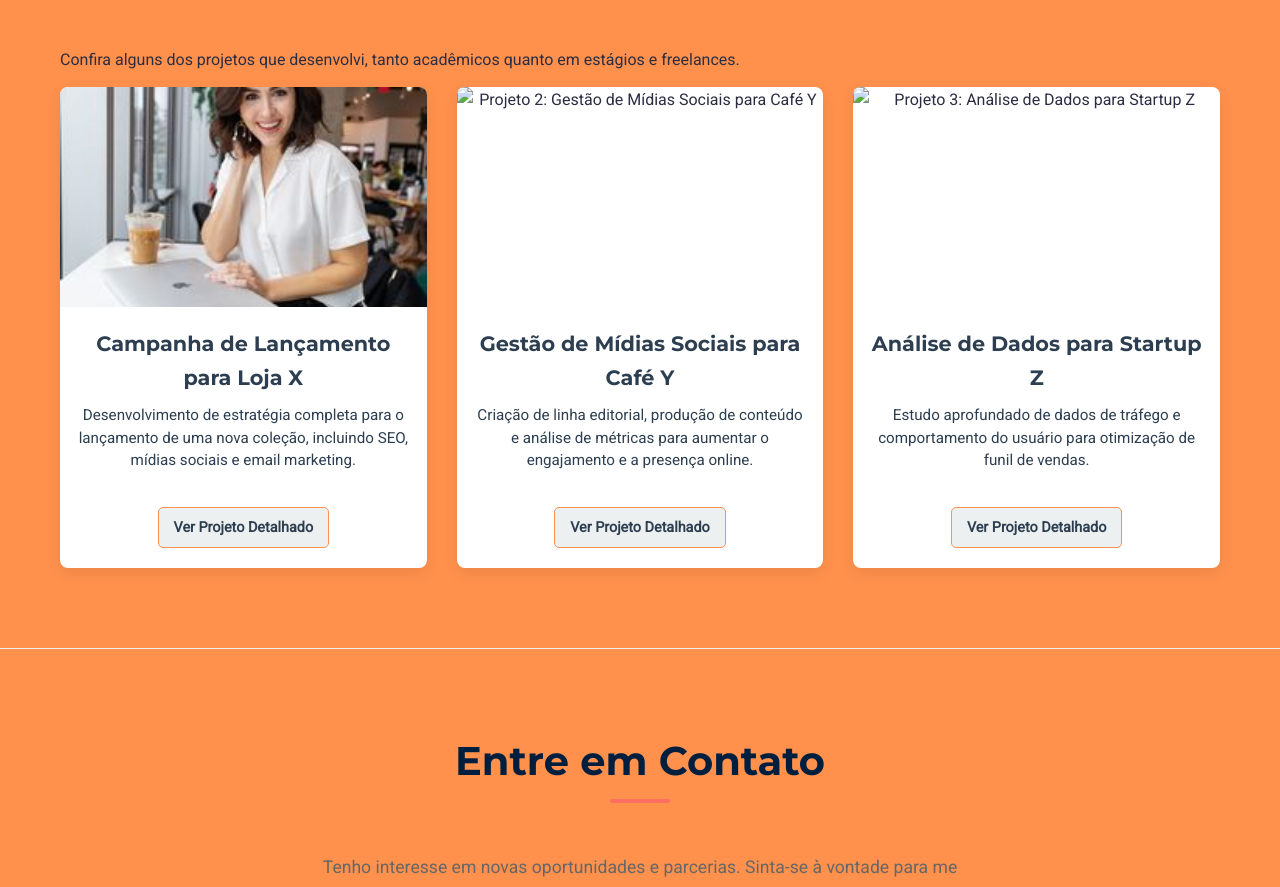
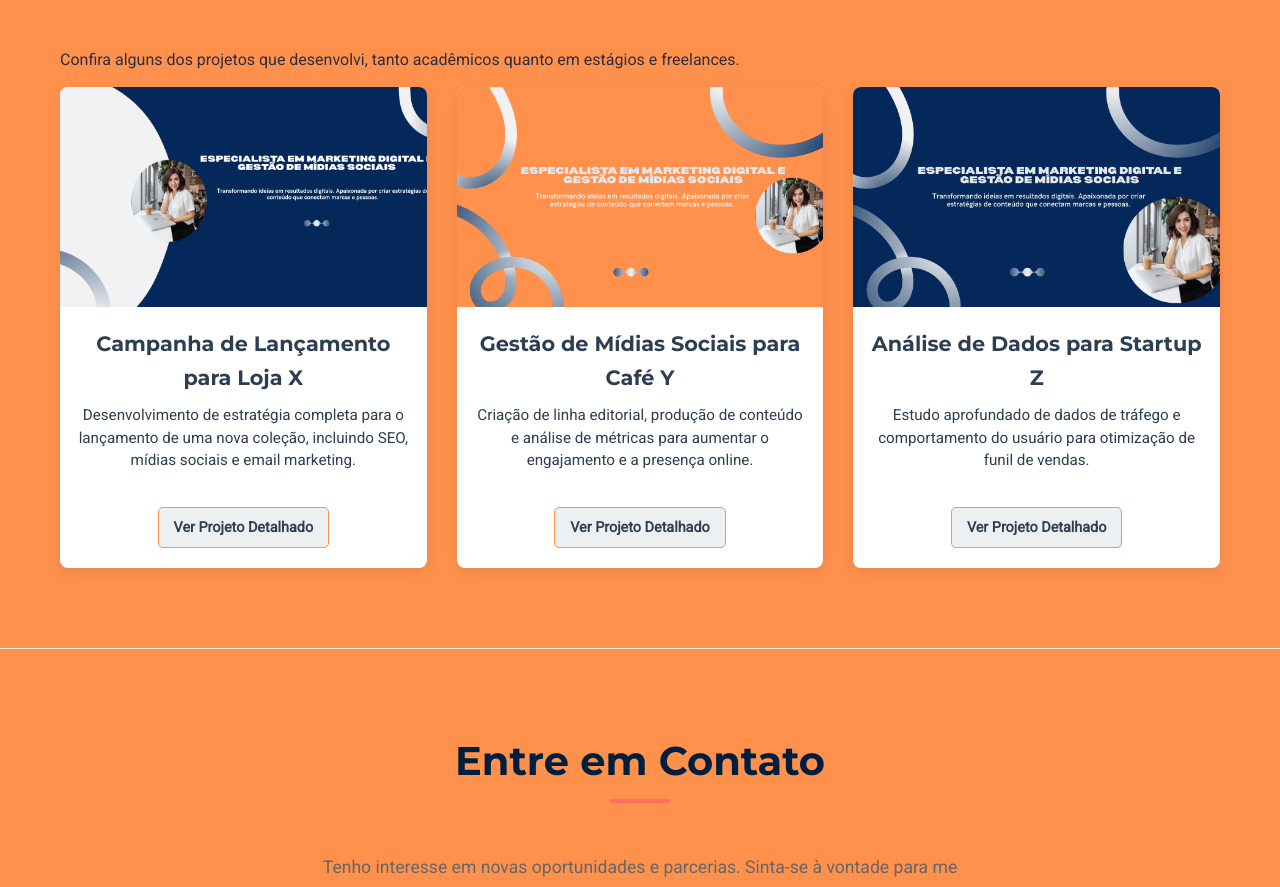
Before and after one commit to JeerTeles/ALBUNS_FACULDADES, a plain HTML site: page index.html in a window 1280 px wide. Shown: the part 1762-2649 px from the top of the page. Drawn offline with Linux system fonts and the light colour scheme.

Commit message:
feature/Adding images to portfolio banners

```diff
--- a/index.html
+++ b/index.html
@@ -83,19 +83,19 @@
                 <p>Confira alguns dos projetos que desenvolvi, tanto acadêmicos quanto em estágios e freelances.</p>
                 <div class="portfolio-grid">
                     <div class="portfolio-item">
-                        <img src="src/img/Mariana perfil.jpg" alt="Projeto 1: Campanha para Loja X">
+                        <img src="src/img/Banner para YouTube - Explorando o Mundo de Mariana (3).png" alt="Projeto 1: Campanha para Loja X">
                         <h4>Campanha de Lançamento para Loja X</h4>
                         <p>Desenvolvimento de estratégia completa para o lançamento de uma nova coleção, incluindo SEO, mídias sociais e email marketing.</p>
                         <a href="#" class="btn tertiary-btn">Ver Projeto Detalhado</a>
                     </div>
                     <div class="portfolio-item">
-                        <img src="img/project2.jpg" alt="Projeto 2: Gestão de Mídias Sociais para Café Y">
+                        <img src="src/img/Banner para YouTube - Explorando o Mundo de Mariana (2).png" alt="Projeto 2: Gestão de Mídias Sociais para Café Y">
                         <h4>Gestão de Mídias Sociais para Café Y</h4>
                         <p>Criação de linha editorial, produção de conteúdo e análise de métricas para aumentar o engajamento e a presença online.</p>
                         <a href="#" class="btn tertiary-btn">Ver Projeto Detalhado</a>
                     </div>
                     <div class="portfolio-item">
-                        <img src="img/project3.jpg" alt="Projeto 3: Análise de Dados para Startup Z">
+                        <img src="src/img/Banner para YouTube - Explorando o Mundo de Mariana.png" alt="Projeto 3: Análise de Dados para Startup Z">
                         <h4>Análise de Dados para Startup Z</h4>
                         <p>Estudo aprofundado de dados de tráfego e comportamento do usuário para otimização de funil de vendas.</p>
                         <a href="#" class="btn tertiary-btn">Ver Projeto Detalhado</a>
```
